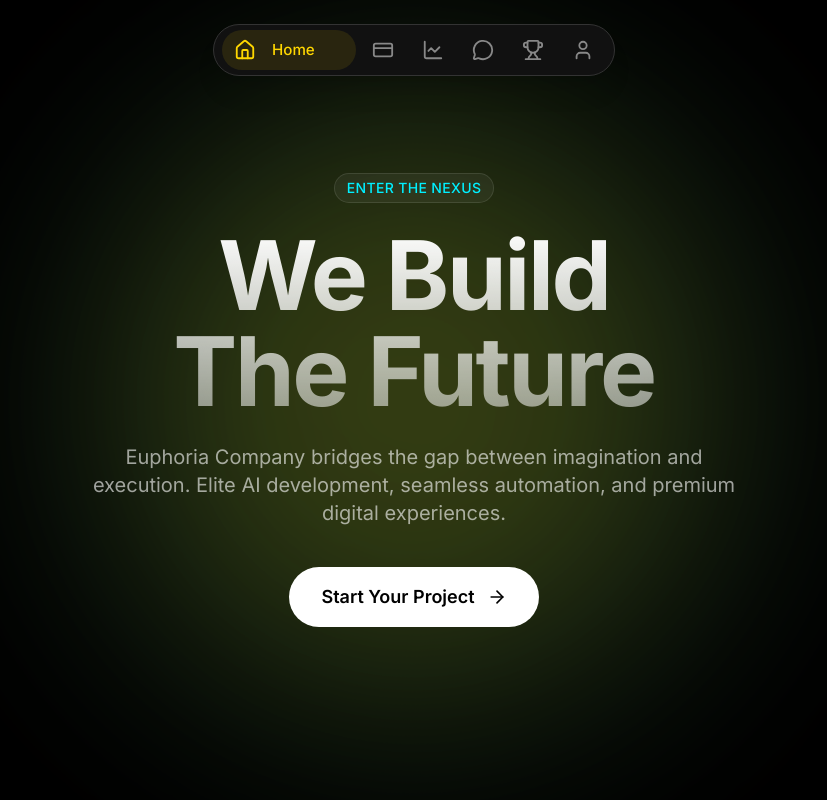
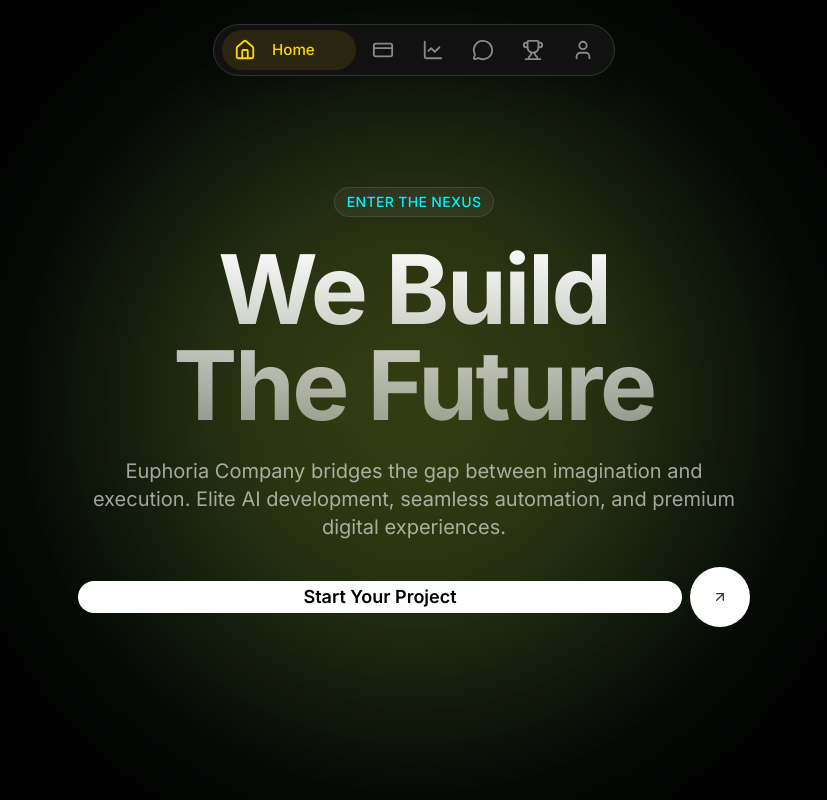
Before and after one commit to euphoriadesigner1-art/Euphoria_Company, a React (Vite) app in the folder Euphoria Company Portfolio/: page / in a window 1280 px wide. Shown: the top 800 px of the page, without its empty margins (226-1053 px from the left). Built offline with nearby package versions, Linux system fonts and the light colour scheme.

Commit message:
feat: integrate particles start project button

```diff
--- a/Euphoria Company Portfolio/package.json
+++ b/Euphoria Company Portfolio/package.json
@@ -10,7 +10,9 @@
     "preview": "vite preview"
   },
   "dependencies": {
+    "@base-ui/react": "^1.2.0",
     "@radix-ui/react-avatar": "^1.1.11",
+    "class-variance-authority": "^0.7.1",
     "clsx": "^2.1.1",
     "framer-motion": "^12.34.3",
     "lucide-react": "^0.575.0",
--- a/Euphoria Company Portfolio/src/components/Hero.jsx
+++ b/Euphoria Company Portfolio/src/components/Hero.jsx
@@ -1,6 +1,7 @@
 import React from 'react';
 import { motion } from 'framer-motion';
-import { ArrowRight } from 'lucide-react';
+import { ArrowUpRight } from 'lucide-react';
+import { Button } from './ui/button';
 
 const Hero = () => {
     return (
@@ -62,11 +63,18 @@
                     animate={{ opacity: 1, y: 0 }}
                     transition={{ duration: 0.8, delay: 0.6 }}
                 >
-                    <a href="#contact" className="group relative inline-flex items-center justify-center gap-3 px-8 py-4 bg-white text-black rounded-full font-medium text-lg overflow-hidden transition-all hover:scale-105 active:scale-95 cursor-pointer">
-                        <span className="relative z-10 font-semibold">Start Your Project</span>
-                        <ArrowRight className="w-5 h-5 relative z-10 group-hover:translate-x-1 transition-transform" />
-                        <div className="absolute inset-0 bg-gradient-to-r from-accent1 to-yellow-300 opacity-0 group-hover:opacity-100 transition-opacity duration-300" />
-                    </a>
+                    <Button
+                        render={<a href="#contact" />}
+                        className="group active:scale-95 mx-auto flex cursor-pointer items-center justify-center gap-2 rounded-full border-none bg-transparent px-0 py-2 font-normal shadow-none hover:bg-transparent"
+                    >
+                        <span className="rounded-full bg-white px-8 py-4 text-lg font-semibold text-black transition-all duration-500 ease-in-out group-hover:bg-gradient-to-r group-hover:from-accent1 group-hover:to-yellow-300 w-full h-full flex items-center justify-center">
+                            Start Your Project
+                        </span>
+                        <div className="relative flex h-[60px] w-[60px] shrink-0 cursor-pointer items-center justify-center overflow-hidden rounded-full bg-white text-black transition-all duration-500 ease-in-out group-hover:bg-yellow-300">
+                            <ArrowUpRight className="absolute h-6 w-6 transition-all duration-500 ease-in-out group-hover:translate-x-10 group-hover:-translate-y-10" />
+                            <ArrowUpRight className="absolute h-6 w-6 -translate-x-10 translate-y-10 transition-all duration-500 ease-in-out group-hover:translate-x-0 group-hover:translate-y-0" />
+                        </div>
+                    </Button>
                 </motion.div>
             </div>
         </section>
--- /dev/null
+++ b/Euphoria Company Portfolio/src/components/ui/button.tsx
@@ -0,0 +1,59 @@
+"use client";
+
+import { mergeProps } from "@base-ui/react/merge-props";
+import { useRender } from "@base-ui/react/use-render";
+import { cva, type VariantProps } from "class-variance-authority";
+import type * as React from "react";
+
+import { cn } from "@/lib/utils";
+
+const buttonVariants = cva(
+    "relative inline-flex shrink-0 cursor-pointer items-center justify-center gap-2 whitespace-nowrap rounded-lg border font-medium text-base outline-none transition-shadow before:pointer-events-none before:absolute before:inset-0 before:rounded-[calc(var(--radius-lg)-1px)] pointer-coarse:after:absolute pointer-coarse:after:size-full pointer-coarse:after:min-h-11 pointer-coarse:after:min-w-11 focus-visible:ring-2 focus-visible:ring-ring focus-visible:ring-offset-1 focus-visible:ring-offset-background disabled:pointer-events-none disabled:opacity-64 sm:text-sm [&_svg:not([class*='opacity-'])]:opacity-80 [&_svg:not([class*='size-'])]:size-4.5 sm:[&_svg:not([class*='size-'])]:size-4 [&_svg]:pointer-events-none [&_svg]:-mx-0.5 [&_svg]:shrink-0",
+    {
+        defaultVariants: {
+            size: "default",
+            variant: "default",
+        },
+        variants: {
+            size: {
+                default: "h-9 px-3 sm:h-8",
+                icon: "size-9 sm:size-8",
+                lg: "h-10 px-4 sm:h-9",
+                sm: "h-8 gap-1.5 px-3 sm:h-7",
+                xl: "h-11 px-6 text-lg sm:h-10 sm:text-base",
+            },
+            variant: {
+                default: "border-transparent bg-white text-black hover:bg-white/90 shadow-sm",
+                destructive: "border-transparent bg-red-500 text-white hover:bg-red-600 shadow-sm",
+                ghost: "border-transparent bg-transparent hover:bg-white/10 text-white",
+                link: "border-transparent bg-transparent underline-offset-4 hover:underline text-white",
+                outline: "border-white/20 bg-transparent hover:bg-white/10 text-white",
+                secondary: "border-transparent bg-accent1 text-black hover:bg-yellow-400",
+            },
+        },
+    },
+);
+
+interface ButtonProps extends useRender.ComponentProps<"button"> {
+    variant?: VariantProps<typeof buttonVariants>["variant"];
+    size?: VariantProps<typeof buttonVariants>["size"];
+}
+
+function Button({ className, variant, size, render, ...props }: ButtonProps) {
+    const typeValue: React.ButtonHTMLAttributes<HTMLButtonElement>["type"] =
+        render ? undefined : "button";
+
+    const defaultProps = {
+        className: cn(buttonVariants({ className, size, variant })),
+        "data-slot": "button",
+        type: typeValue,
+    };
+
+    return useRender({
+        defaultTagName: "button",
+        props: mergeProps<"button">(defaultProps, props),
+        render,
+    });
+}
+
+export { Button, buttonVariants };
```
Also changed, not shown: 1 other file (tests, documents, lock files or other folders).
